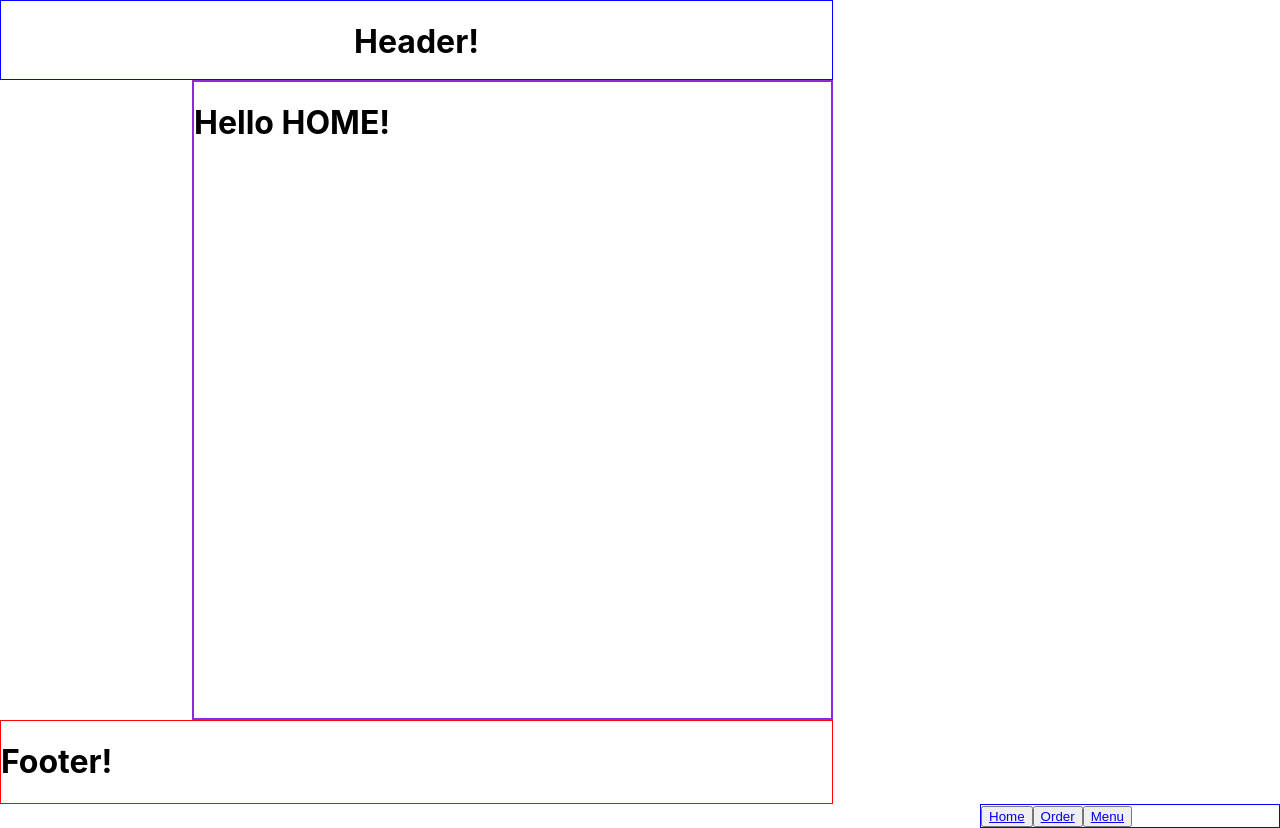
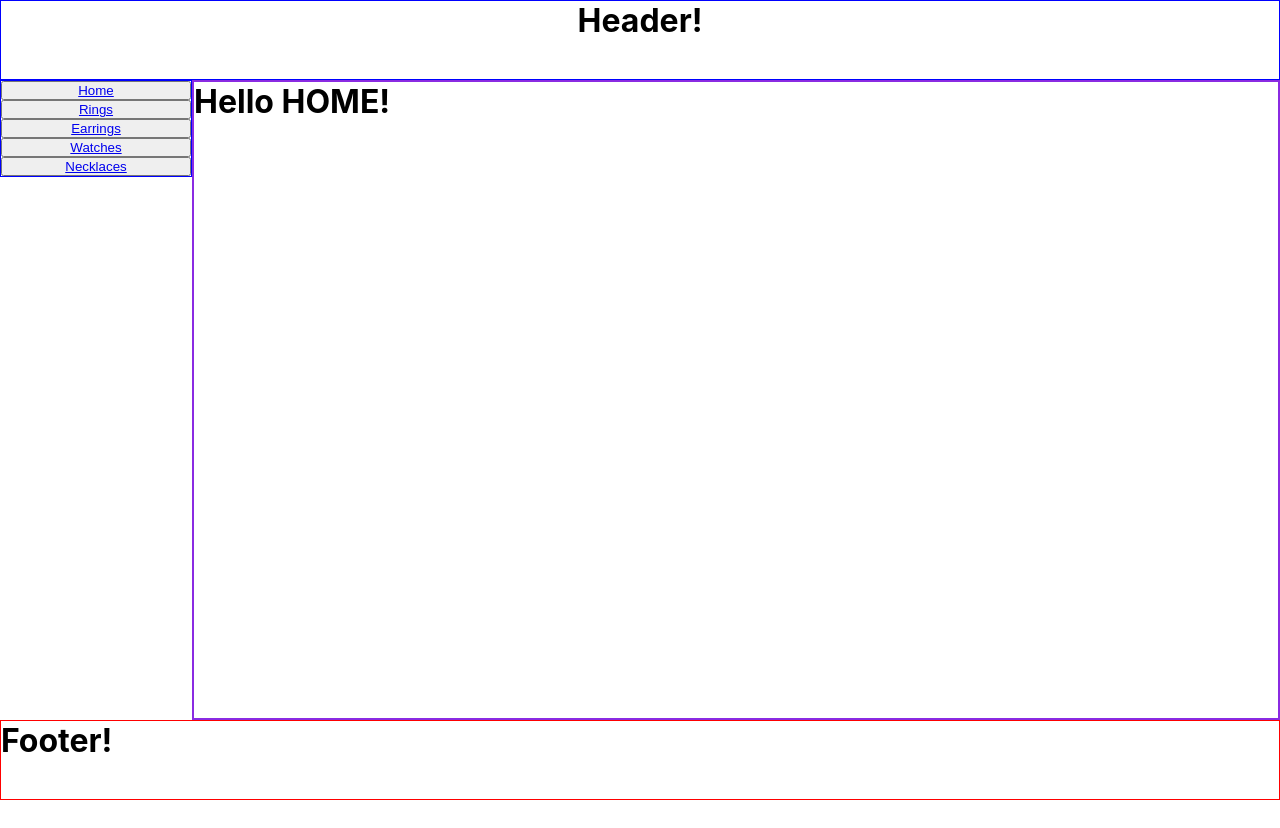
Before and after one commit to Marcos-Bazbih/Hackathon-jewelry-store, a React (Create React App) app: page / in a window 1280 px wide. After the commit the page ends 800 px from the top, so only its background shows below. Built offline with nearby package versions, Linux system fonts and the light colour scheme.

Commit message:
add comoponents

```diff
--- a/package.json
+++ b/package.json
@@ -8,10 +8,7 @@
     "@testing-library/user-event": "^13.5.0",
     "react": "^17.0.2",
     "react-dom": "^17.0.2",
-<<<<<<< HEAD
     "react-router-dom": "^6.2.1",
-=======
->>>>>>> 04b524928119a1ccc15cc0841e1534aa0593a93f
     "react-scripts": "^5.0.0",
     "web-vitals": "^2.1.4"
   },
--- a/src/App.css
+++ b/src/App.css
@@ -1,15 +1,19 @@
+*{
+    margin: 0;
+    padding: 0;
+    box-sizing: border-box;
+}
 .App{
     display: grid;
     grid-template-areas:
     "header header header header"
     "SideBar main main  main"
-    "SideBar main main  main"
     "Footer Footer Footer Footer";
 
     width: 100vw;
     height: 100vh;
-    grid-template-rows: 10% 80%;
-    grid-template-columns: 15%;
+    grid-template-rows: 10% 80% 10%;
+    grid-template-columns: 15% 85%;
   }
   .main{
     border:2px blueviolet solid;
--- a/src/components/parts/Sidebar/SideBar.css
+++ b/src/components/parts/Sidebar/SideBar.css
@@ -1,6 +1,7 @@
-.SideBar{
+
+.SideLinks{
     border: 1px solid blue;
-    grid-area: NavBar;
+    grid-area: SideBar;
     display: flex;
     flex-direction: column;
     justify-content: baseline;
--- a/src/components/parts/Sidebar/Sidebar.jsx
+++ b/src/components/parts/Sidebar/Sidebar.jsx
@@ -4,9 +4,11 @@ import {  Link } from "react-router-dom";
  const SideBar=()=> {
     return (
       <div className="  SideBar">
-       <nav><button><Link to="/">Home</Link></button>
-      <button><Link to="/">Order</Link></button>
-      <button><Link to="/">Menu</Link></button>
+       <nav className="SideLinks"><button><Link to="/">Home</Link></button>
+      <button><Link to="/Rings">Rings</Link></button>
+      <button><Link to="/Earrings">Earrings</Link></button>
+      <button><Link to="/Watches">Watches</Link></button>
+      <button><Link to="/Necklaces">Necklaces</Link></button>
       </nav>
       </div>
     );
```
Also changed, not shown: src/components/pages/earring/Earring.jsx (added, +11 -0 lines), src/components/pages/necklaces/Necklaces.jsx (added, +11 -0 lines), src/components/pages/rings/Rings.jsx (added, +11 -0 lines), src/components/pages/watches/Watches.jsx (added, +11 -0 lines).
